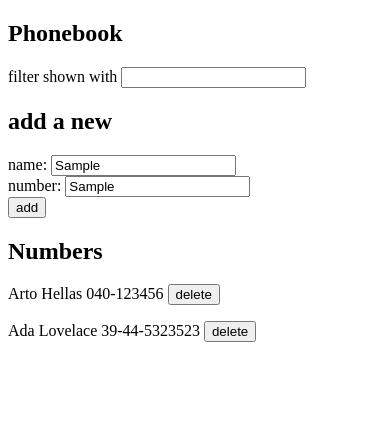
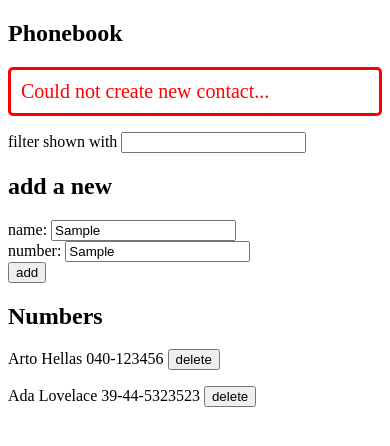
Before and after one commit to ongThien/fso, a React (Vite) app in the folder part2/phonebook/: page / in a window 390 px wide. Both pictures are taken after typing "Sample", "Sample" into the empty fields and a click on the button "add". Shown: the top 446 px of the page. Built offline with nearby package versions, Linux system fonts and the light colour scheme; no server answers; data requests are answered from the project's data file.

Commit message:
finished 2.17*: phonebook step 12

```diff
--- a/part2/phonebook/src/App.jsx
+++ b/part2/phonebook/src/App.jsx
@@ -2,6 +2,7 @@ import { useState, useEffect } from "react";
 import NewContact from "./components/NewContact";
 import Contacts from "./components/Contacts";
 import Filter from "./components/Filter";
+import Notification from "./components/Notification";
 import personService from "./services/personService";
 
 const App = () => {
@@ -11,11 +12,16 @@ const App = () => {
   const [filteredPersons, setFilteredPersons] = useState([]);
   const [showAll, setShowAll] = useState(true);
 
+  const defaultMsg = { content: "", isErr: false };
+  const [message, setMessage] = useState(defaultMsg);
+
   useEffect(() => {
     personService
       .getAll()
       .then((initPersons) => setPersons(initPersons))
-      .catch((err) => console.log(err));
+      .catch(() => {
+        setMessage({ content: "Could not fetch data...", isErr: true });
+      });
   }, []);
 
   const handleAddContact = (event) => {
@@ -40,8 +46,21 @@ const App = () => {
             );
             setNewName("");
             setPhoneNum("");
+            setMessage({
+              content: `${name}'s phone number updated!`,
+              isErr: false,
+            });
           })
-          .catch((err) => console.log(err));
+          .catch((err) => {
+            console.log(err);
+            setMessage({
+              content: `Information of ${name} has already been removed from server.`,
+              isErr: true,
+            });
+            personService
+              .getAll()
+              .then((initPersons) => setPersons(initPersons));
+          });
       }
     } else {
       personService
@@ -53,9 +72,22 @@ const App = () => {
           setPersons(persons.concat(person));
           setNewName("");
           setPhoneNum("");
+          setMessage({
+            content: `Added ${person.name}!`,
+            isErr: false,
+          });
         })
-        .catch((err) => console.log(err));
+        .catch(() => {
+          setMessage({
+            content: `Could not create new contact...`,
+            isErr: true,
+          });
+        });
     }
+
+    setTimeout(() => {
+      setMessage(defaultMsg);
+    }, 5000);
   };
 
   const handleNameChange = (event) => {
@@ -86,14 +118,28 @@ const App = () => {
         .then(() => {
           setPersons(persons.filter((p) => p.id !== id));
           personService.getAll().then((initPersons) => setPersons(initPersons));
+          setMessage({
+            content: `${name} was deleted from contact list!`,
+            isErr: false,
+          });
         })
-        .catch((err) => console.log(err));
+        .catch(
+          setMessage({
+            content: `Could not delete contact...`,
+            isErr: true,
+          })
+        );
     }
+    setTimeout(() => {
+      setMessage(defaultMsg);
+    }, 5000);
   };
 
   return (
     <div>
       <h2>Phonebook</h2>
+      <Notification message={message} />
+
       <Filter filter={handleFilter} />
 
       <NewContact
--- /dev/null
+++ b/part2/phonebook/src/components/Notification.jsx
@@ -0,0 +1,30 @@
+const Notification = ({ message }) => {
+  console.log("content: ", message.content);
+
+
+  if (!message.content) {
+    return <></>;
+  }
+
+  const errorNoti = {
+    color: "red",
+    backGround: "lightgrey",
+    fontSize: 20,
+    borderStyle: "solid",
+    borderRadius: 5,
+    padding: 10,
+    marginBottom: 10,
+  };
+
+  const succNoti = {
+    ...errorNoti,
+    color: "green",
+    backGround: "white",
+  };
+
+  return (
+    <div style={message.isErr ? errorNoti : succNoti}>{message.content}</div>
+  );
+};
+
+export default Notification;
```
